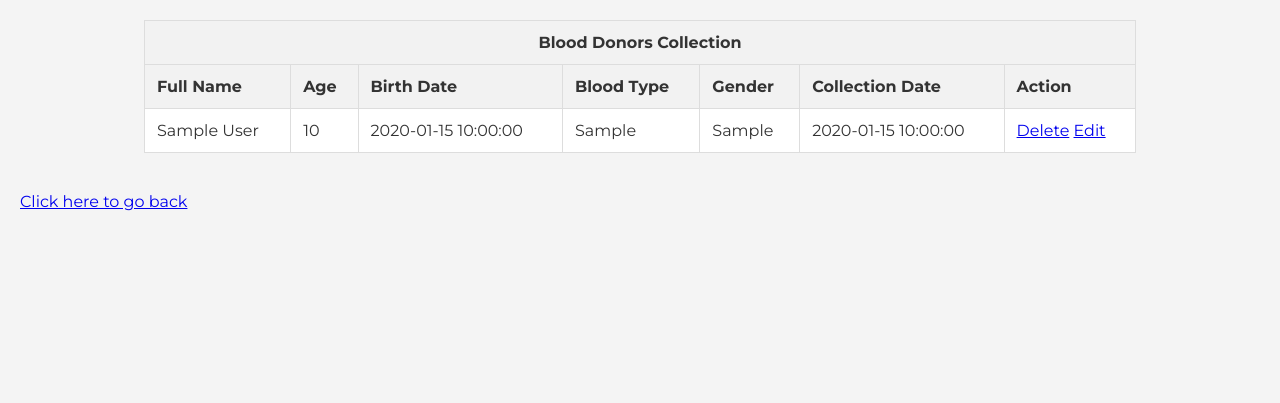
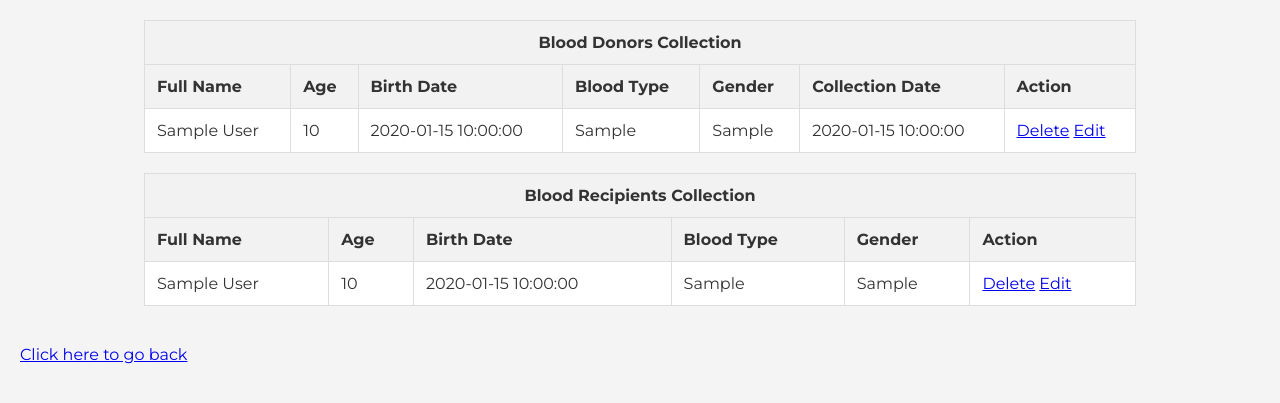
Before and after one commit to VianVargas/Finals, a PHP site: page /Dashboard/View.php in a window 1280 px wide. Shown: the part 59-462 px from the top of the page. Run offline with PHP 8.4, Linux system fonts and the light colour scheme; tables that the repository leaves empty or names only in its code hold one stand-in row (values such as "Sample post").

Commit message:
added table for blood recipients

```diff
--- a/Dashboard/View.php
+++ b/Dashboard/View.php
@@ -66,6 +66,9 @@
         th[colspan='7'] {
             text-align: center;
         }
+        th[colspan='6'] {
+            text-align: center;
+        }
     </style>
 </head>
 <body>
@@ -112,6 +115,40 @@
 
     echo "</table>";
 
+    // Blood Recipients Table
+    $sql_recipients = "SELECT Recipients_ID, Full_Name, Age, Birth_Date, Blood_type, Gender FROM blood_recipients";
+    $result_recipients = mysqli_query($conn, $sql_recipients);
+
+    if (!$result_recipients) {
+        die('Error: ' . mysqli_error($conn));
+    }
+
+    echo "<table>";
+    echo "<tr>";
+    echo "<th colspan='6'>Blood Recipients Collection</th>";
+    echo "</tr>";
+    echo "<tr>";
+    echo "<th>Full Name</th>";
+    echo "<th>Age</th>";
+    echo "<th>Birth Date</th>";
+    echo "<th>Blood Type</th>";
+    echo "<th>Gender</th>";
+    echo "<th>Action</th>";
+    echo "</tr>";
+
+    while ($row = mysqli_fetch_array($result_recipients)) {
+        echo "<tr>";
+        echo "<td>". strip_tags($row['Full_Name']). "</td>";
+        echo "<td>". strip_tags($row['Age']). "</td>";
+        echo "<td>". strip_tags($row['Birth_Date']). "</td>";
+        echo "<td>". strip_tags($row['Blood_type']). "</td>";
+        echo "<td>". strip_tags($row['Gender']). "</td>";
+        echo "<td><a href='DeleteR.php?id=" . $row['Recipients_ID'] . "' onclick='return confirm(\"Are you sure you want to delete this record?\")'>Delete</a> <a href='EditR.php?id=" . $row['Recipients_ID'] . "' onclick='return confirm(\"Are you sure you want to Edit\")'>Edit</a></td>";
+        echo "</tr>";
+    }
+
+    echo "</table>";
+
     mysqli_close($conn);
     ?>
 
```
